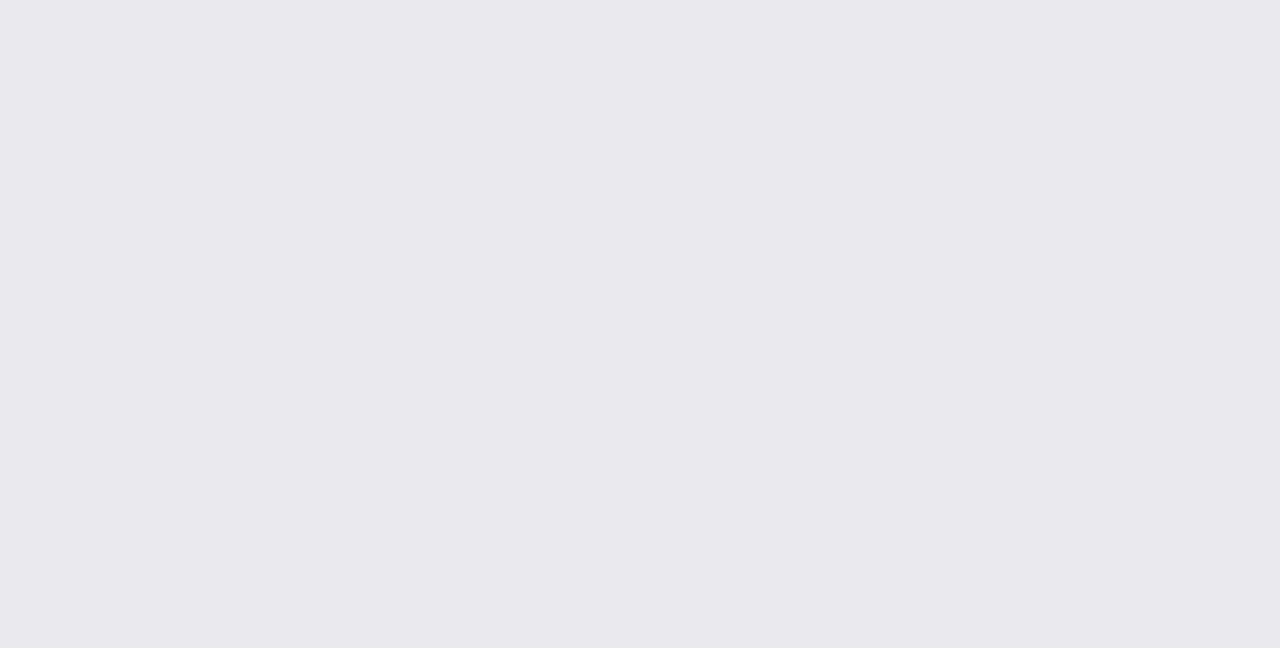
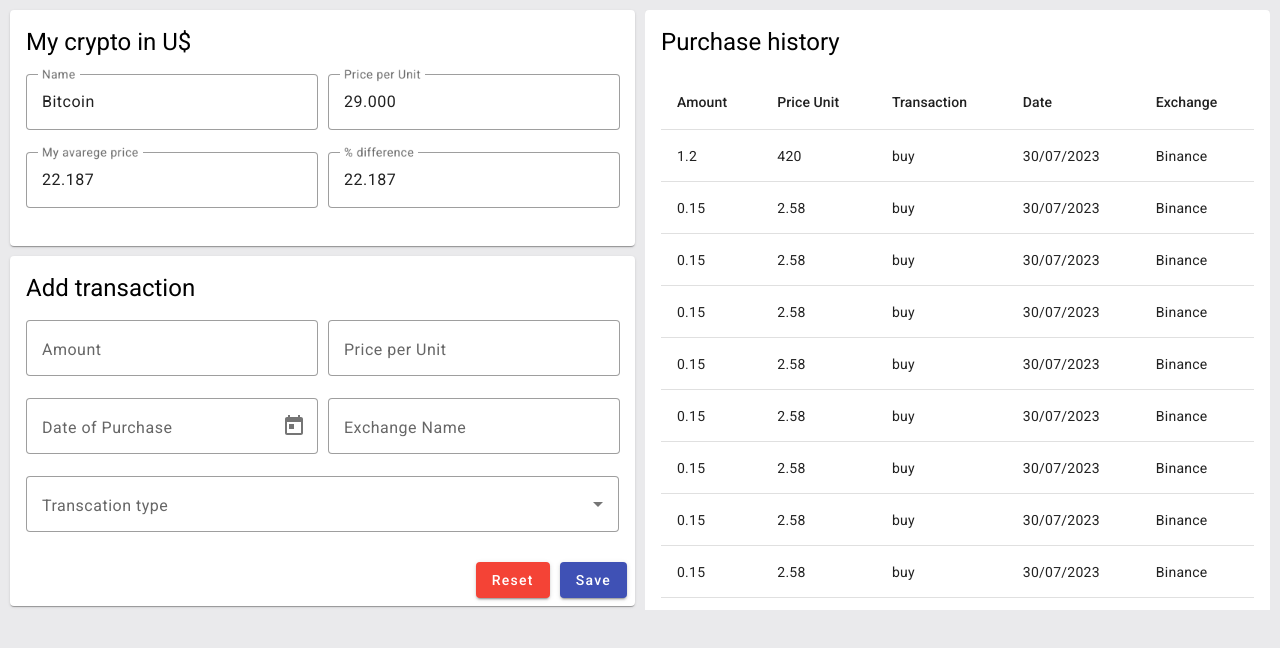
Before and after one commit to douglassantanna/dg-invest, an Angular app in the folder web-app/: page /add-transaction/1 in a window 1280 px wide. Before the commit this address led to /. Shown: the top 648 px of the page. Built offline with nearby package versions, Linux system fonts and the light colour scheme.

Commit message:
wip: add transaction

```diff
--- a/web-app/src/app/add-transaction.component.ts
+++ b/web-app/src/app/add-transaction.component.ts
@@ -9,6 +9,7 @@ import { MatFormFieldModule } from '@angular/material/form-field';
 import { MatIconModule } from '@angular/material/icon';
 import { MatInputModule } from '@angular/material/input';
 import { MatSelectModule } from '@angular/material/select';
+import { PurchaseHistoryComponent } from './purchase-history.component';
 
 @Component({
   selector: 'app-add-transaction',
@@ -23,68 +24,127 @@ import { MatSelectModule } from '@angular/material/select';
     MatButtonModule,
     MatSelectModule,
     MatDatepickerModule,
-    MatNativeDateModule],
+    MatNativeDateModule,
+    PurchaseHistoryComponent],
   template: `
+  <div class="grid-container">
+    <div class="div1">
       <mat-card>
-  <mat-card-header>
-    <mat-card-title>{{ title }}</mat-card-title>
-  </mat-card-header>
+        <h1>My crypto in U$</h1>
         <mat-card-content>
+          <div class="fields">
             <mat-form-field appearance="outline">
-      <mat-label>Pick a crypto</mat-label>
-      <mat-select  name="selectedCrypto">
-        <mat-option *ngFor="let option of cryptoOptions" [value]="option">
-          {{ option }}
-        </mat-option>
-      </mat-select>
+              <mat-label>Name</mat-label>
+              <input matInput type="text" value="Bitcoin">
             </mat-form-field>
 
+            <mat-form-field appearance="outline">
+              <mat-label>Price per Unit</mat-label>
+              <input matInput type="number"  value="29.000">
+            </mat-form-field>
+
+          </div>
+          <div class="fields">
+            <mat-form-field appearance="outline">
+              <mat-label>My avarege price</mat-label>
+              <input matInput type="number"  value="22.187">
+            </mat-form-field>
+
+            <mat-form-field appearance="outline">
+              <mat-label>% difference</mat-label>
+              <input matInput type="number"  value="22.187">
+            </mat-form-field>
+          </div>
+        </mat-card-content>
+      </mat-card>
+    </div>
+      <div class="div2">
+      <mat-card>
+        <h1>{{title}}</h1>
+        <mat-card-content>
+          <div class="fields">
             <mat-form-field appearance="outline">
               <mat-label>Amount</mat-label>
               <input matInput type="number"  name="amount">
             </mat-form-field>
 
             <mat-form-field appearance="outline">
-      <mat-label>Currency</mat-label>
-      <input matInput  name="currency">
+              <mat-label>Price per Unit</mat-label>
+              <input matInput type="number"  name="pricePerUnit">
             </mat-form-field>
+          </div>
 
+          <div class="fields">
             <mat-form-field appearance="outline">
               <mat-label>Date of Purchase</mat-label>
-      <input matInput [matDatepicker]="picker"  name="date">
+              <input matInput [matDatepicker]="picker">
               <mat-datepicker-toggle matSuffix [for]="picker"></mat-datepicker-toggle>
               <mat-datepicker #picker></mat-datepicker>
-    </mat-form-field>
-
-    <mat-form-field appearance="outline">
-      <mat-label>Price per Unit</mat-label>
-      <input matInput type="number"  name="pricePerUnit">
             </mat-form-field>
 
             <mat-form-field appearance="outline">
               <mat-label>Exchange Name</mat-label>
               <input matInput type="text" name="exchangeName">
             </mat-form-field>
+          </div>
+
+          <div class="fields">
+            <mat-form-field appearance="outline">
+              <mat-label>Transcation type</mat-label>
+              <mat-select>
+                <mat-option [value]="'1'">Buy</mat-option>
+                <mat-option [value]="'1'">Sell</mat-option>
+              </mat-select>
+            </mat-form-field>
+          </div>
         </mat-card-content>
         <mat-card-actions align="end">
-    <button mat-raised-button color="accent">Cancel</button>
+          <button mat-raised-button color="warn">Reset</button>
           <button mat-raised-button (click)="save()" color="primary">Save</button>
         </mat-card-actions>
-  <mat-card-footer>
-    Footer
-  </mat-card-footer>
       </mat-card>
-
+    </div>
+    <div class="div3">
+      <mat-card>
+        <h1>Purchase history</h1>
+        <mat-card-content>
+          <app-purchase-history />
+        </mat-card-content>
+      </mat-card>
+    </div>
+  </div>
   `,
   styles: [`
-    mat-card{
-      display:flex;
-      flex-direction: column;
-      width: 400px;
-      height: 100%;
+    .grid-container {
+      display: grid;
+      grid-template-columns: 1fr 1fr;
+      grid-template-rows: 0.4fr 1.6fr;
+      gap: 10px 10px;
+      grid-template-areas:
+        "div1 div3"
+        "div2 div3";
+      padding:10px;
+    }
+    .div1 {
+      grid-area:div1;
+    }
+    .div2 {
+      grid-area:div2;
+    }
+    .div3 {
+      grid-area:div3;
+      max-height:600px;
+      overflow:auto;
+    }
+    h1{
+      padding:16px 0px 0px 16px
     }
     mat-form-field{
       width: 100%;
+    }
+    .fields{
+      display:flex;
+      gap:10px;
     }
     button{
       margin-left:10px;
@@ -92,7 +152,7 @@ import { MatSelectModule } from '@angular/material/select';
   `]
 })
 export class AddTransactionComponent {
-  title = 'New Crypto';
+  title = 'Add transaction';
   cryptoOptions: any[] = [
     'Bitcoin',
     'Ethereum',
--- /dev/null
+++ b/web-app/src/app/purchase-history.component.ts
@@ -0,0 +1,141 @@
+import { Component } from '@angular/core';
+import { CommonModule } from '@angular/common';
+import { MatTableModule } from '@angular/material/table';
+
+@Component({
+  selector: 'app-purchase-history',
+  standalone: true,
+  imports: [
+    CommonModule,
+    MatTableModule],
+  template: `
+    <table mat-table [dataSource]="dataSource">
+      <ng-container matColumnDef="amount">
+        <th mat-header-cell *matHeaderCellDef> Amount </th>
+        <td mat-cell *matCellDef="let element"> {{element.amount}} </td>
+      </ng-container>
+
+      <ng-container matColumnDef="priceUnit">
+        <th mat-header-cell *matHeaderCellDef> Price Unit </th>
+        <td mat-cell *matCellDef="let element"> {{element.priceUnit}} </td>
+      </ng-container>
+
+      <ng-container matColumnDef="transaction">
+        <th mat-header-cell *matHeaderCellDef> Transaction </th>
+        <td mat-cell *matCellDef="let element"> {{element.transaction}} </td>
+      </ng-container>
+
+      <ng-container matColumnDef="date">
+        <th mat-header-cell *matHeaderCellDef> Date </th>
+        <td mat-cell *matCellDef="let element"> {{element.date | date:'dd/MM/y'}} </td>
+      </ng-container>
+
+      <ng-container matColumnDef="exchange">
+        <th mat-header-cell *matHeaderCellDef> Exchange </th>
+        <td mat-cell *matCellDef="let element"> {{element.exchange}} </td>
+      </ng-container>
+
+      <tr mat-header-row *matHeaderRowDef="displayedColumns; sticky: true"></tr>
+      <tr mat-row *matRowDef="let row; columns: displayedColumns;"></tr>
+    </table>
+  `,
+  styles: [`
+  `]
+})
+export class PurchaseHistoryComponent {
+  displayedColumns = ['amount', 'priceUnit', 'transaction', 'date', 'exchange'];
+  dataSource: any[] = [
+    {
+      amount: 1.2,
+      priceUnit: 420,
+      date: Date.now(),
+      exchange: 'Binance',
+      transaction: 'buy'
+    },
+    {
+      amount: 0.15,
+      priceUnit: 2.58,
+      date: Date.now(),
+      exchange: 'Binance',
+      transaction: 'buy'
+    },
+    {
+      amount: 0.15,
+      priceUnit: 2.58,
+      date: Date.now(),
+      exchange: 'Binance',
+      transaction: 'buy'
+    },
+    {
+      amount: 0.15,
+      priceUnit: 2.58,
+      date: Date.now(),
+      exchange: 'Binance',
+      transaction: 'buy'
+    },
+    {
+      amount: 0.15,
+      priceUnit: 2.58,
+      date: Date.now(),
+      exchange: 'Binance',
+      transaction: 'buy'
+    },
+    {
+      amount: 0.15,
+      priceUnit: 2.58,
+      date: Date.now(),
+      exchange: 'Binance',
+      transaction: 'buy'
+    },
+    {
+      amount: 0.15,
+      priceUnit: 2.58,
+      date: Date.now(),
+      exchange: 'Binance',
+      transaction: 'buy'
+    },
+    {
+      amount: 0.15,
+      priceUnit: 2.58,
+      date: Date.now(),
+      exchange: 'Binance',
+      transaction: 'buy'
+    },
+    {
+      amount: 0.15,
+      priceUnit: 2.58,
+      date: Date.now(),
+      exchange: 'Binance',
+      transaction: 'buy'
+    },
+    {
+      amount: 0.15,
+      priceUnit: 2.58,
+      date: Date.now(),
+      exchange: 'Binance',
+      transaction: 'buy'
+    },
+    {
+      amount: 0.15,
+      priceUnit: 2.58,
+      date: Date.now(),
+      exchange: 'Binance',
+      transaction: 'buy'
+    },
+    {
+      amount: 0.15,
+      priceUnit: 2.58,
+      date: Date.now(),
+      exchange: 'Binance',
+      transaction: 'buy'
+    },
+    {
+      amount: 0.15,
+      priceUnit: 2.58,
+      date: Date.now(),
+      exchange: 'Binance',
+      transaction: 'buy'
+    },
+
+  ];
+}
--- a/web-app/src/app/view-cryptos.component.ts
+++ b/web-app/src/app/view-cryptos.component.ts
@@ -12,6 +12,7 @@ import { Router } from '@angular/router';
 
 import { CryptoX } from './interfaces/crypto.model';
 import { CreateCryptoComponent } from './create-crypto.component';
+import { AddTransactionComponent } from './add-transaction.component';
 
 @Component({
   selector: 'app-view-cryptos',
@@ -84,7 +85,7 @@ import { CreateCryptoComponent } from './create-crypto.component';
             <p>Price Difference: {{ crypto.priceDifferencePercent | number: '1.2-2' }}%</p>
           </mat-card-content>
           <mat-card-actions align="end">
-            <button mat-button color="primary">Ver mais</button>
+            <button mat-button color="primary" (click)="addTransaction()">Ver mais</button>
           </mat-card-actions>
         </mat-card>
       </div>
@@ -240,12 +241,12 @@ export class ViewCryptosComponent {
       console.log(result);
     }
     );
-    // this.router.navigate(['/create-crypto']);
+  }
+  addTransaction() {
+    this.router.navigate(['/add-transaction', 1]);
   }
   search(event: any) { }
   private calculateCryptoValues(): void {
-    // Assuming you have the purchased prices of each cryptocurrency stored in an array.
-    // For simplicity, I'll use static data here. You should replace this with your actual data.
     const purchasedPrices: number[] = [46000, 48000, 44000];
 
     this.cryptos.forEach((crypto) => {
--- a/web-app/src/main.ts
+++ b/web-app/src/main.ts
@@ -1,5 +1,8 @@
 import { provideHttpClient } from '@angular/common/http';
 import { enableProdMode, importProvidersFrom } from '@angular/core';
+import { MatNativeDateModule } from '@angular/material/core';
+import { MatDatepickerModule } from '@angular/material/datepicker';
+import { MatDialogModule } from '@angular/material/dialog';
 import { bootstrapApplication } from '@angular/platform-browser';
 import { provideAnimations } from '@angular/platform-browser/animations';
 import { provideRouter, Routes } from '@angular/router';
@@ -10,7 +13,7 @@ import { DashboardComponent } from './app/dashboard.component';
 import { LoginComponent } from './app/login.component';
 import { ViewCryptosComponent } from './app/view-cryptos.component';
 import { environment } from './environments/environment.development';
-import { MatDialogModule } from '@angular/material/dialog';
+import { AddTransactionComponent } from './app/add-transaction.component';
 
 if (environment.production) {
   enableProdMode();
@@ -35,6 +38,10 @@ const routes: Routes = [
     component: CreateCryptoComponent,
   },
   {
+    path: "add-transaction/:cryptoId",
+    component: AddTransactionComponent,
+  },
+  {
     path: "login",
     component: LoginComponent,
   },
@@ -46,5 +53,7 @@ bootstrapApplication(AppComponent, {
     provideRouter(routes),
     provideAnimations(),
     importProvidersFrom(MatDialogModule),
+    importProvidersFrom(MatDatepickerModule),
+    importProvidersFrom(MatNativeDateModule),
   ],
 }).catch((err) => console.error(err));
```
Also changed, not shown: web-app/src/app/create-crypto.component.ts (+10 -4 lines). Lines whose indentation alone changed are shown as unchanged.
